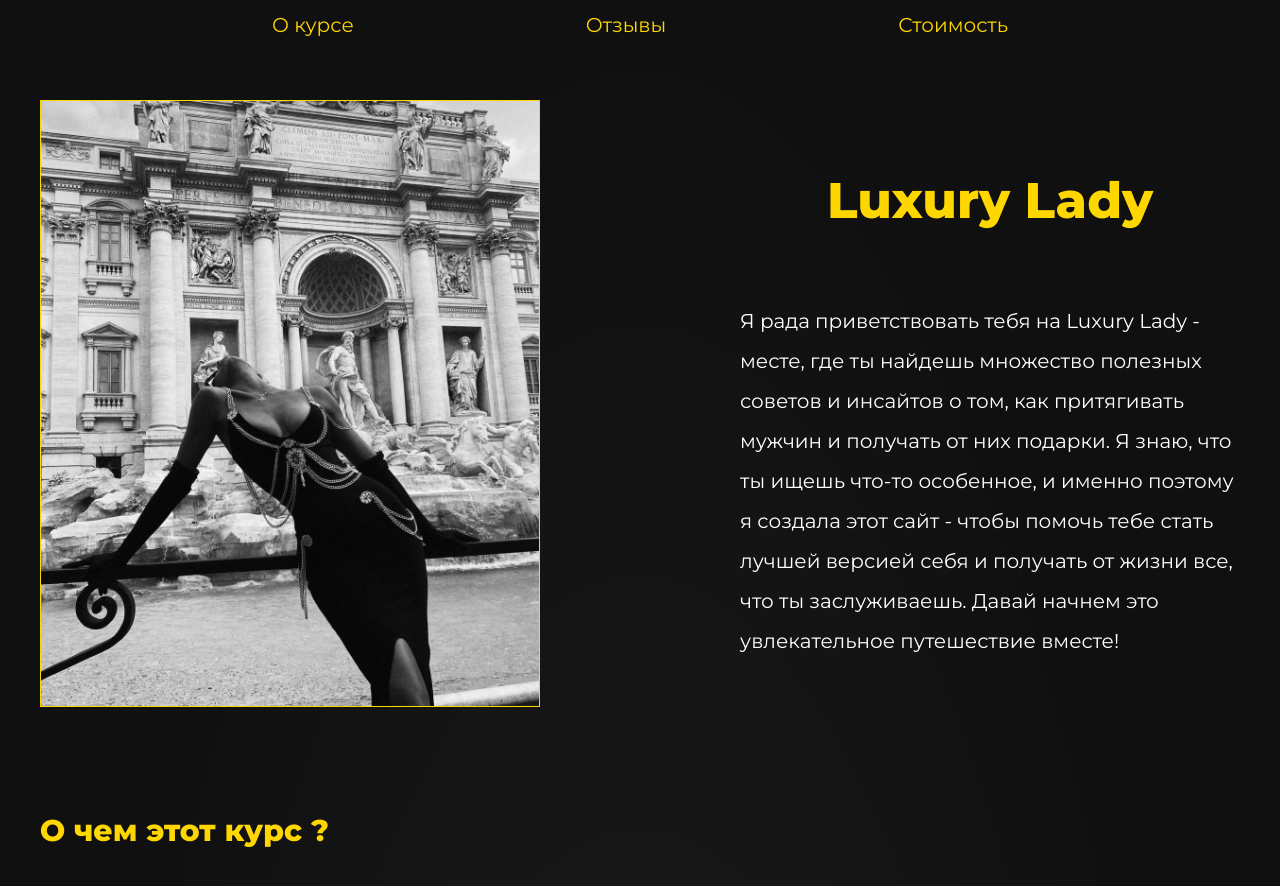
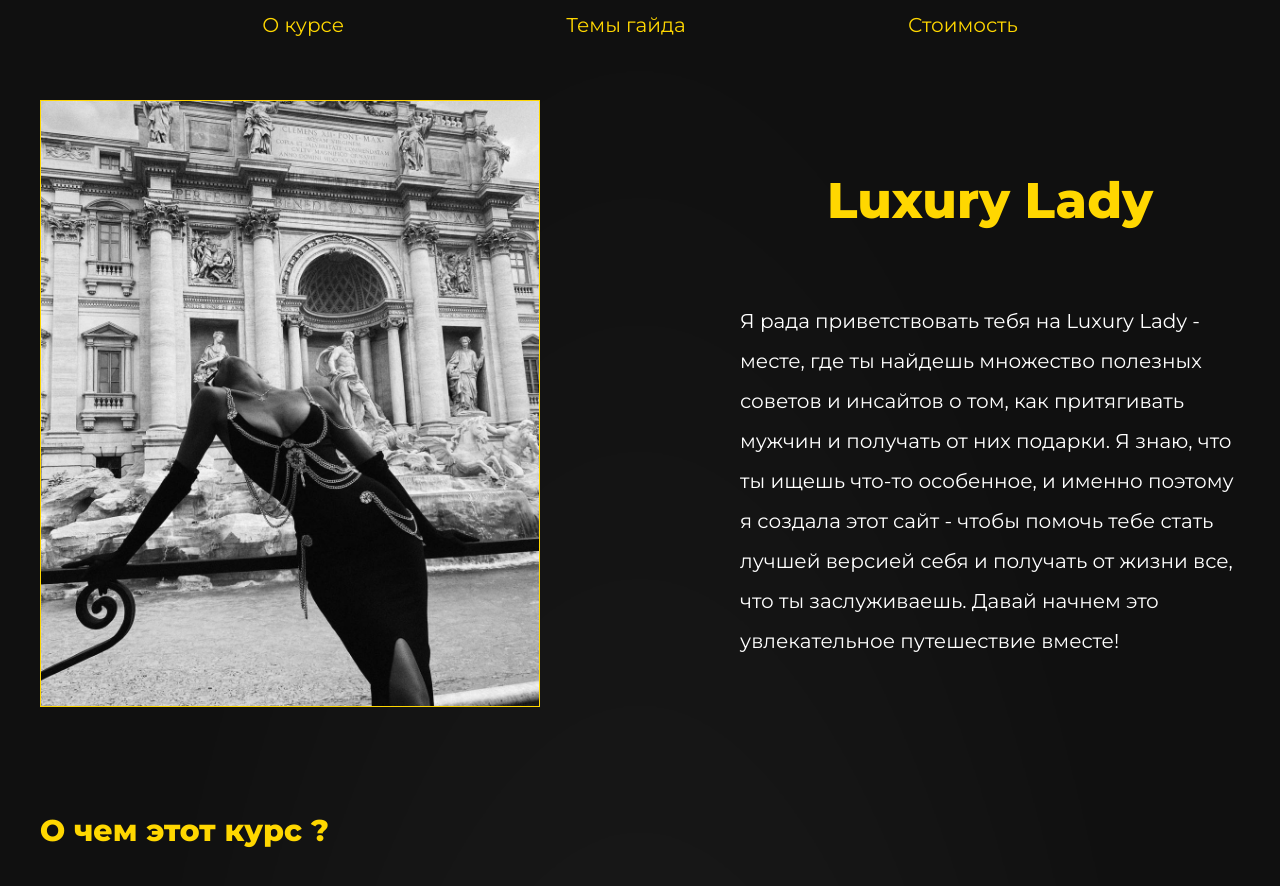
Before and after one commit to arsen6603/luxury, a Next.js app: page / in a window 1280 px wide. Shown: the top 886 px of the page. Built offline with nearby package versions, Linux system fonts and the light colour scheme.

Commit message:
fix: title

```diff
--- a/pages/index.js
+++ b/pages/index.js
@@ -115,7 +115,7 @@ export default function Home() {
       <div className="Container">
         <div className="Header">
           <a href="#course">О курсе</a>
-          <a href="#reviews">Отзывы</a>
+          <a href="#topics">Темы гайда</a>
           <a href="#price">Стоимость</a>
         </div>
         <section className="Main">
@@ -234,7 +234,7 @@ export default function Home() {
             </p>
           </div>
         </section>
-        <section className="Topics">
+        <section className="Topics" id='topics'>
           <h2 className="Section__Title">Темы гайда</h2>
           <div className="Topics__Item">
             <p>
@@ -314,7 +314,6 @@ export default function Home() {
             </p>
             <hr />
           </div>
-
           <div className="Topics__Item">
             <b>Личные границы</b>
             <p>
```
